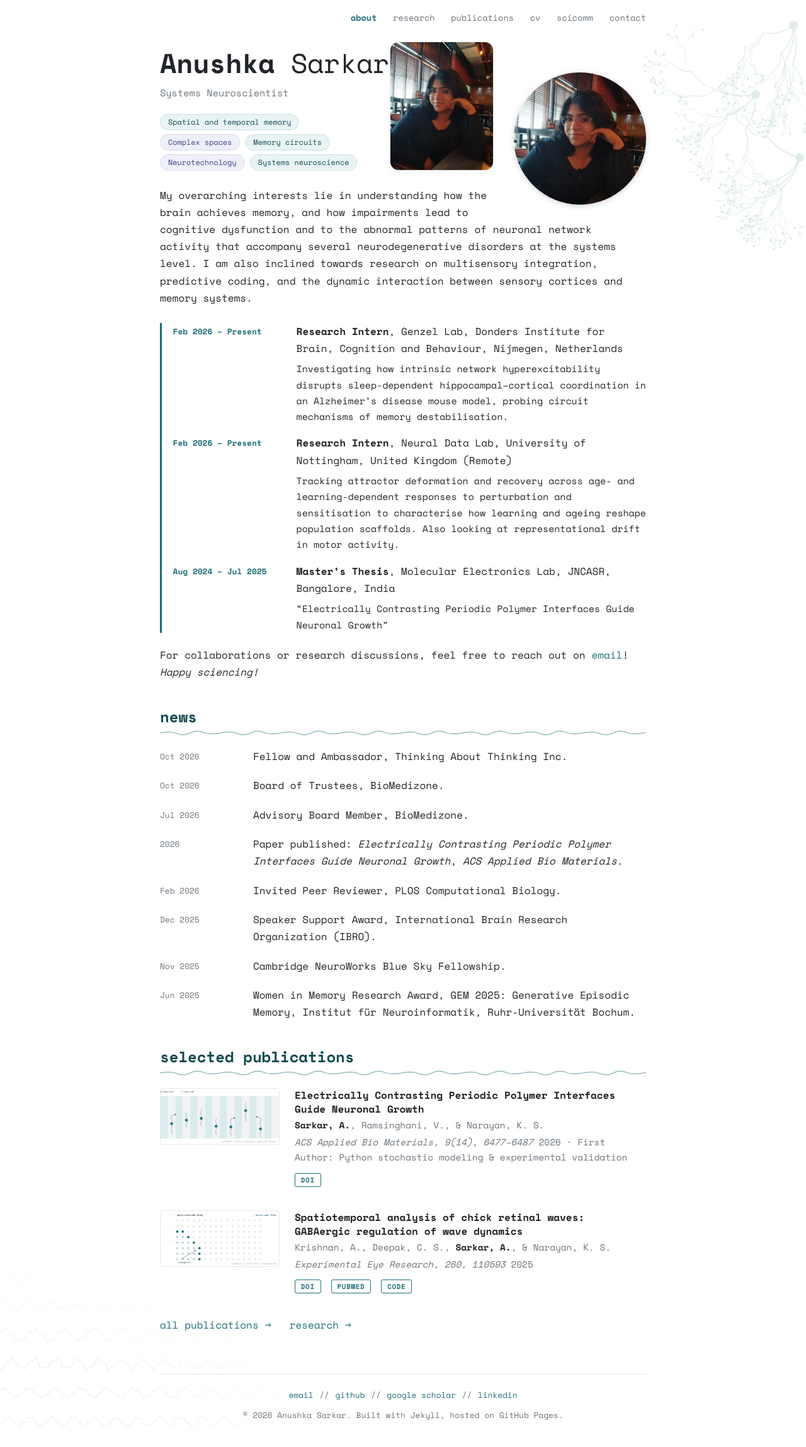
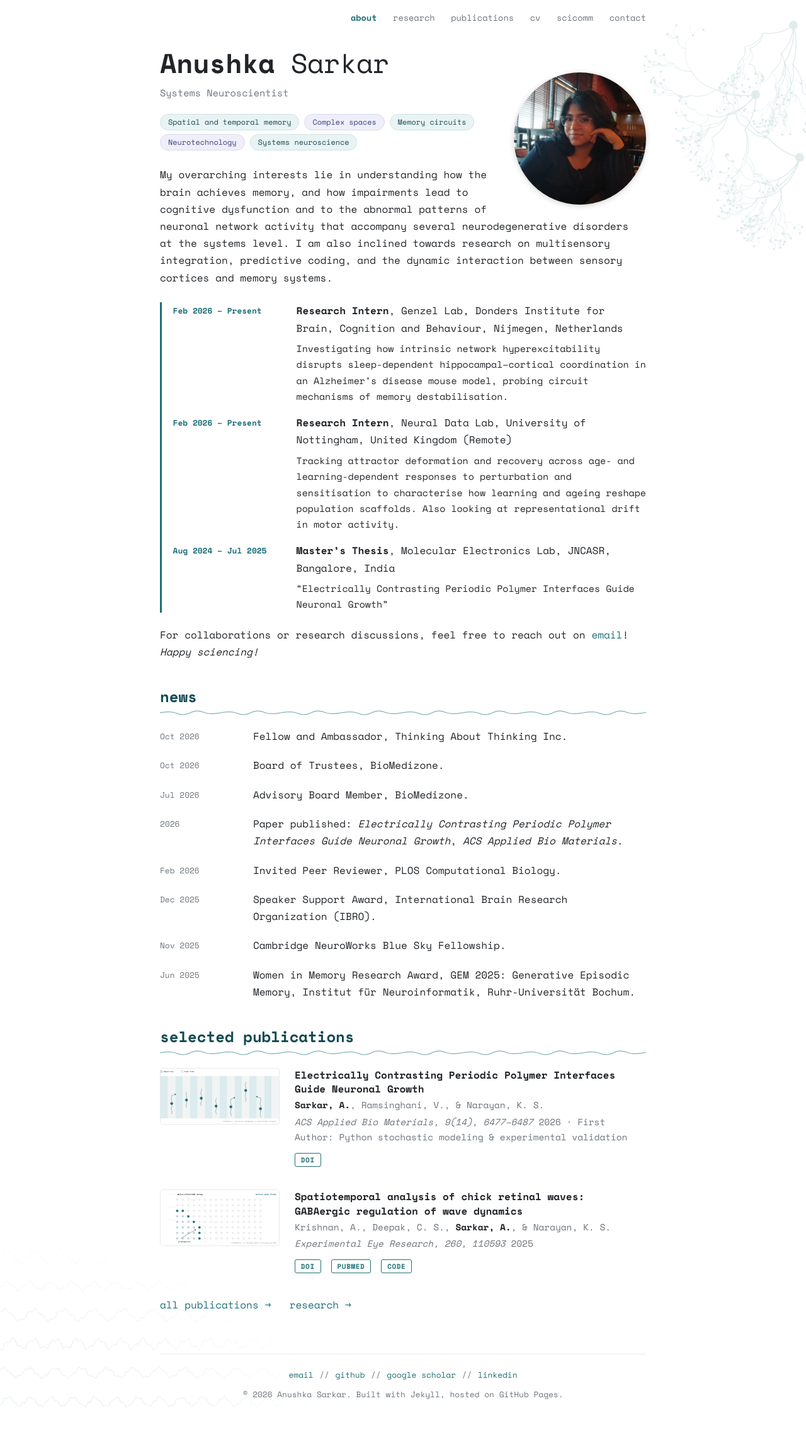
Before and after one commit to Anushkaa007/anushkaa007.github.io, a Jekyll site: the page built from index.html, in a window 1280 px wide. Shown: the whole page at 63% size. Built offline with Jekyll 4.4.1, drawn with Linux system fonts in a browser that asks for light colours; after the commit the page ends 2266 px from its top, so only the background shows below that.

Commit message:
Remove hero portrait section from index.html
Removed hero portrait styling and image from the HTML.

```diff
--- a/index.html
+++ b/index.html
@@ -2,37 +2,6 @@
 layout: default
 hero: true
 ---
-<style>
-  .hero-portrait {
-    float: right;
-    margin: -115px 0 1.25rem 2rem;
-    width: 165px;
-    height: 205px;
-    border-radius: 14px;
-    overflow: hidden;
-    border: 1px solid rgba(0, 0, 0, 0.08);
-    box-shadow: 0 4px 14px rgba(0, 0, 0, 0.04);
-  }
-  .hero-portrait img {
-    width: 100%;
-    height: 100%;
-    object-fit: cover;
-    display: block;
-  }
-  @media (max-width: 680px) {
-    .hero-portrait {
-      float: none;
-      margin: 0 0 1.25rem 0;
-      width: 140px;
-      height: 175px;
-    }
-  }
-</style>
-
-<figure class="hero-portrait">
-  <img src="{{ '/assets/img/portrait.jpg' | relative_url }}" alt="Anushka Sarkar">
-</figure>
-
 <ul class="tags" aria-label="Research keywords">
 <li>Spatial and temporal memory</li>
 <li>Complex spaces</li>
```
